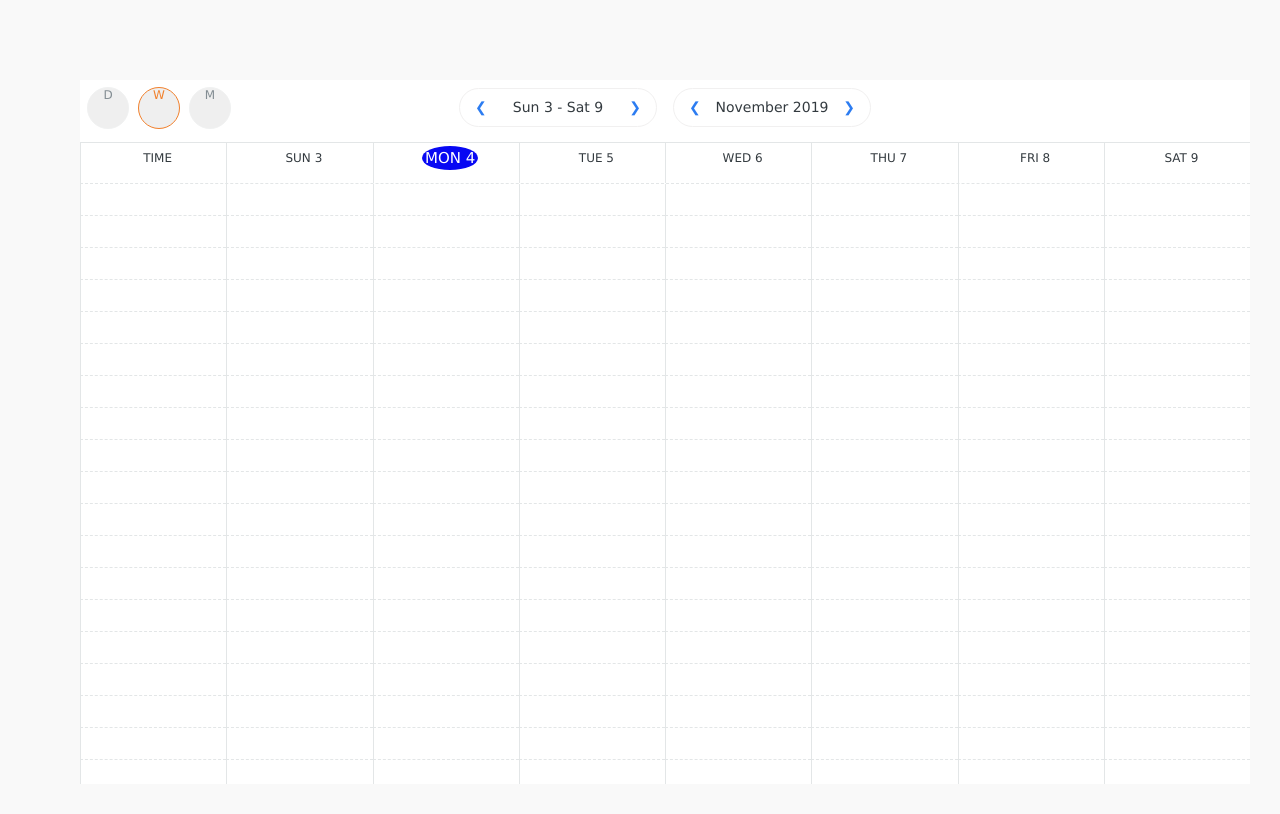
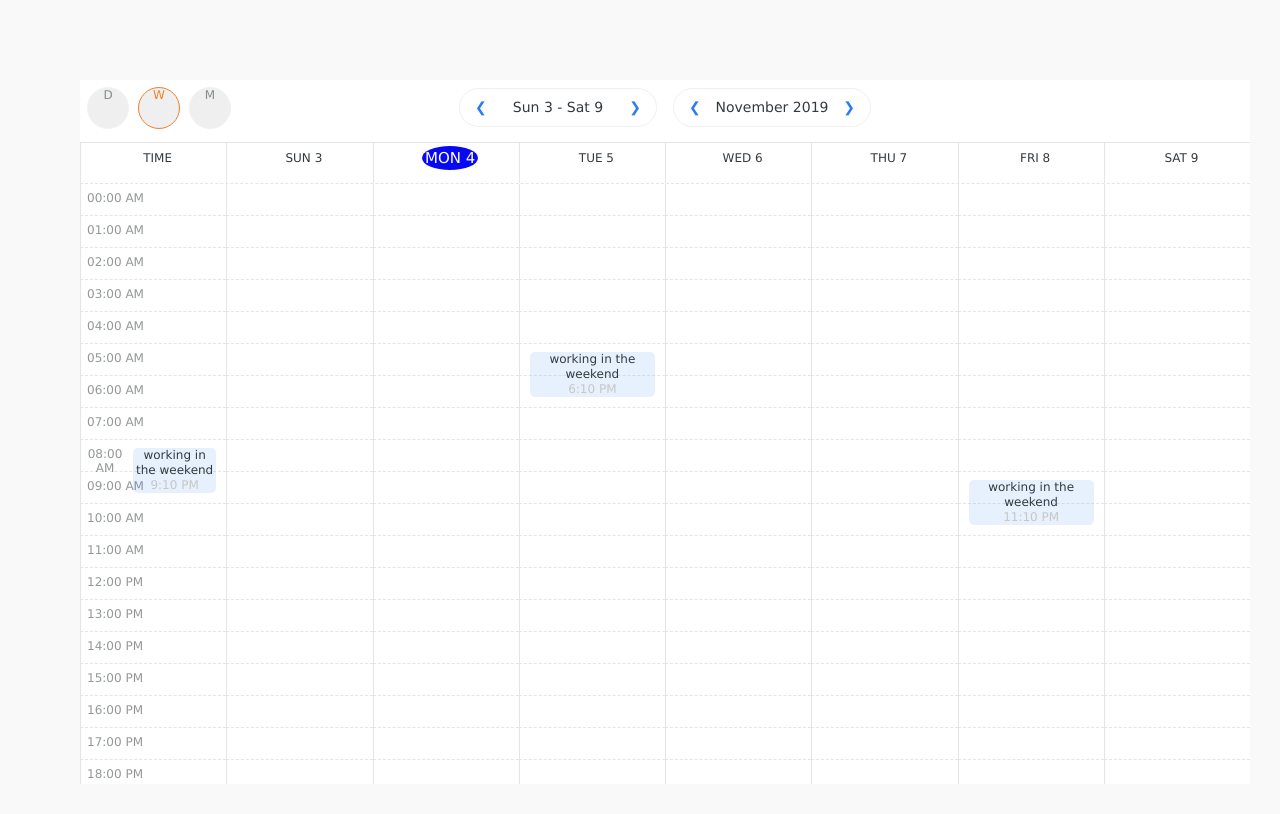
Before and after one commit to Karlmusingo/react-calendar-from-scratch, a React (Create React App) app: page / in a window 1280 px wide. Built offline with nearby package versions, Linux system fonts and the light colour scheme.

Commit message:
fixing prop-types error

```diff
--- a/src/calendars/DisplayEvent.js
+++ b/src/calendars/DisplayEvent.js
@@ -24,8 +24,8 @@ const DisplayEvent = ({
 DisplayEvent.propTypes = {
   text: PropTypes.string.isRequired,
   name: PropTypes.string.isRequired,
-  ttitle: PropTypes.string.isRequired,
-  title: PropTypes.string.isRequired,
+  ttitle: PropTypes.string,
+  title: PropTypes.string,
   style: PropTypes.object,
 };
 
--- a/src/calendars/DisplayText.js
+++ b/src/calendars/DisplayText.js
@@ -11,8 +11,8 @@ const DisplayText = ({ text, name, style = {} }) => (
 );
 
 DisplayText.propTypes = {
-  text: PropTypes.string.isRequired,
-  name: PropTypes.string.isRequired,
+  text: PropTypes.string,
+  name: PropTypes.string,
   style: PropTypes.object,
 };
 
--- a/src/calendars/Event.js
+++ b/src/calendars/Event.js
@@ -11,7 +11,7 @@ const Event = ({ ttitle, title, style }) => (
 
 Event.propTypes = {
   ttitle: PropTypes.string.isRequired,
-  title: PropTypes.string.isRequired,
+  title: PropTypes.string,
   style: PropTypes.object.isRequired,
 };
 
--- a/src/calendars/MonthCalendar.js
+++ b/src/calendars/MonthCalendar.js
@@ -25,7 +25,7 @@ const MonthCalendar = ({
     setMonth(day.getMonth());
     setYear(day.getFullYear());
     onMonthChange(month, year);
-  }, [day]);
+  }, [day, onMonthChange, month, year]);
 
   const next = () => {
     const newDay = new Date(moment(day).add(1, 'month'));
--- a/src/calendars/WeekCalendar.js
+++ b/src/calendars/WeekCalendar.js
@@ -17,7 +17,7 @@ import '../styles/WeekCalendars.scss';
 const today = new Date();
 
 const WeekCalendar = ({
-  events = [], day, setDay,
+  events = [], onWeekChange, day, setDay,
 }) => {
   const monthDefault = day.getMonth();
   const yearDefault = day.getFullYear();
@@ -42,12 +42,17 @@ const WeekCalendar = ({
     return `${months[month]} ${year}`;
   };
 
+  // const numberOfDays = new Date(year, month + 1, 0).getDate();
+
   useEffect(() => {
     setMonth(day.getMonth());
     setYear(day.getFullYear());
     setFirstDayOfTheWeek(day.getDate() - day.getDay());
     setLastDayOfTheWeek(new Date(year, month, firstDayOfTheWeekDefault + 6).getDate());
-  }, [today, firstDayOfTheWeekDefault, month, year]);
+    const startOfTheWeek = new Date(year, month, day.getDate() - day.getDay());
+    const endOfTheWeek = new Date(year, month, firstDayOfTheWeekDefault + 6);
+    onWeekChange(startOfTheWeek, endOfTheWeek);
+  }, [day, firstDayOfTheWeekDefault, month, onWeekChange, year]);
 
   const next = () => {
     const newDay = new Date(moment(day).add(1, 'week'));
@@ -109,7 +114,7 @@ const WeekCalendar = ({
          }
       </ul>
       <ul id="days">
-        {[...(Array(188))].map((index) => (
+        {[...(Array(188))].map((value, index) => (
           <li>
             {
               index % 8 === 0 ? (
@@ -134,7 +139,7 @@ const WeekCalendar = ({
                        <div>
                          <Event
                            key={Math.random()}
-                           name={event.title}
+                           ttitle={event.title}
                            title={`${event.startTime.getHours()}:${event.startTime.getMinutes()} PM`}
                            style={{
                              marginTop: `${minutPush}px`,
```
